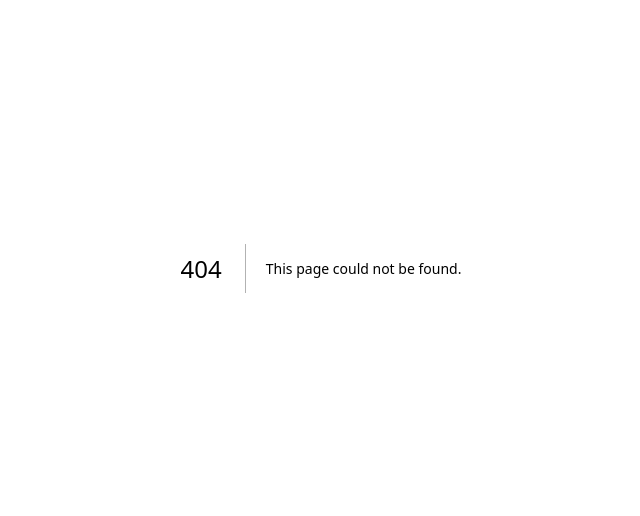
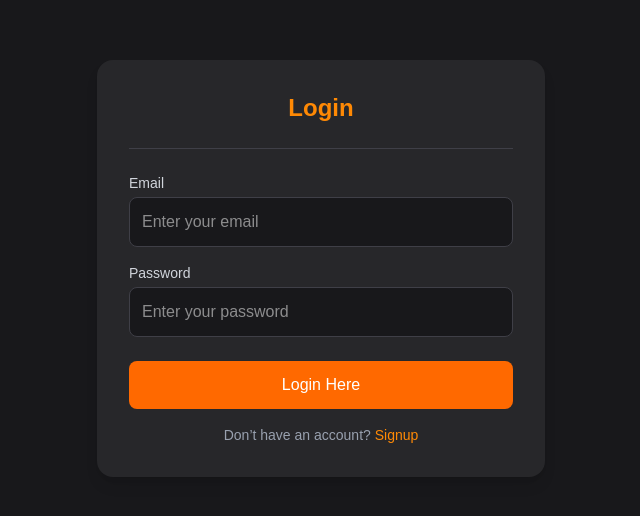
Before and after one commit to kunj-pandya/nextjs-auth-system, a Next.js app: page /login in a window 1280 px wide. Before the commit this address had no page. Shown: the part 132-648 px from the top of the page, without its empty margins (319-959 px from the left). Built offline with nearby package versions, Linux system fonts and the light colour scheme.

Commit message:
create login page with email & password fields

```diff
--- /dev/null
+++ b/src/app/login/page.tsx
@@ -0,0 +1,81 @@
+"use client";
+import Link from "next/link";
+import React from "react";
+import { useRouter } from "next/navigation";
+import { axios } from "axios";
+
+
+export default function Loginpage() {
+
+    const [user, setUser] = React.useState({
+        email: "",
+        password: "",
+    });
+
+    const onLogin = async () => {
+
+    };
+
+
+    return (
+        <div className="flex items-center justify-center min-h-screen bg-zinc-900 border-zinc-400">
+            <div className="w-full max-w-md bg-zinc-800 shadow-lg rounded-2xl p-8">
+                <h1 className="text-2xl font-semibold text-center text-orange-400 mb-6">
+                    Login
+                </h1>
+                <hr className="mb-6 border-zinc-700" />
+
+                {/* Email */}
+                <label
+                    htmlFor="email"
+                    className="block text-sm font-medium text-gray-300 mb-1"
+                >
+                    Email
+                </label>
+                <input
+                    id="email"
+                    type="email"
+                    value={user.email}
+                    onChange={(e) => setUser({ ...user, email: e.target.value })}
+                    placeholder="Enter your email"
+                    className="w-full p-3 bg-zinc-900 text-white border border-zinc-700 rounded-lg mb-4 focus:outline-none"
+                />
+
+                {/* Password */}
+                <label
+                    htmlFor="password"
+                    className="block text-sm font-medium text-gray-300 mb-1"
+                >
+                    Password
+                </label>
+                <input
+                    id="password"
+                    type="password"
+                    value={user.password}
+                    onChange={(e) => setUser({ ...user, password: e.target.value })}
+                    placeholder="Enter your password"
+                    className="w-full p-3 bg-zinc-900 text-white border border-zinc-700 rounded-lg mb-6 focus:outline-none"
+                />
+
+                {/* Button */}
+                <button
+                    onClick={onLogin}
+                    className="w-full bg-orange-500 text-white py-3 rounded-lg font-medium hover:bg-orange-600 cursor-pointer transition-colors mb-4"
+                >
+                    Login Here
+                </button>
+
+                {/* Link */}
+                <p className="text-sm text-center text-gray-400">
+                    Don’t have an account?{" "}
+                    <Link
+                        href="/signup"
+                        className="text-orange-400 hover:underline font-medium"
+                    >
+                        Signup
+                    </Link>
+                </p>
+            </div>
+        </div>
+    );
+};
```
